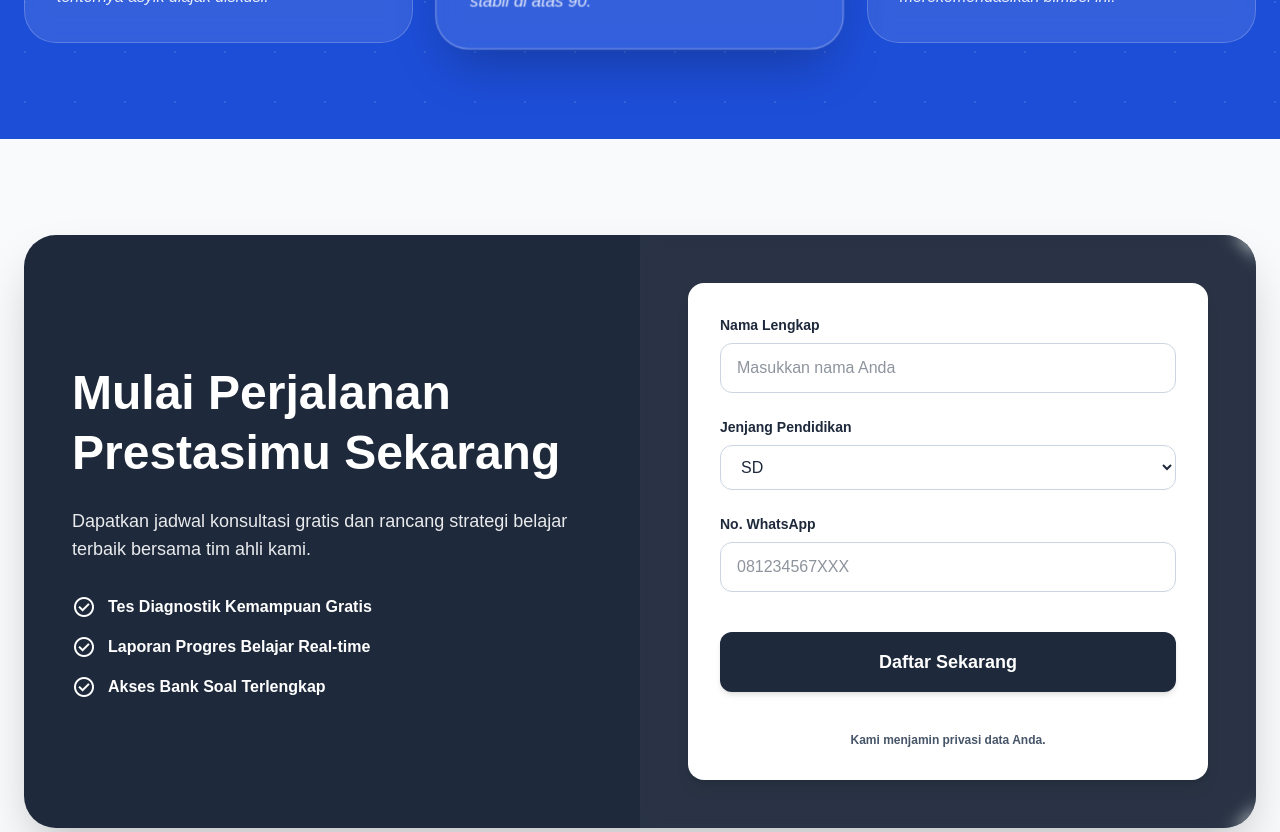
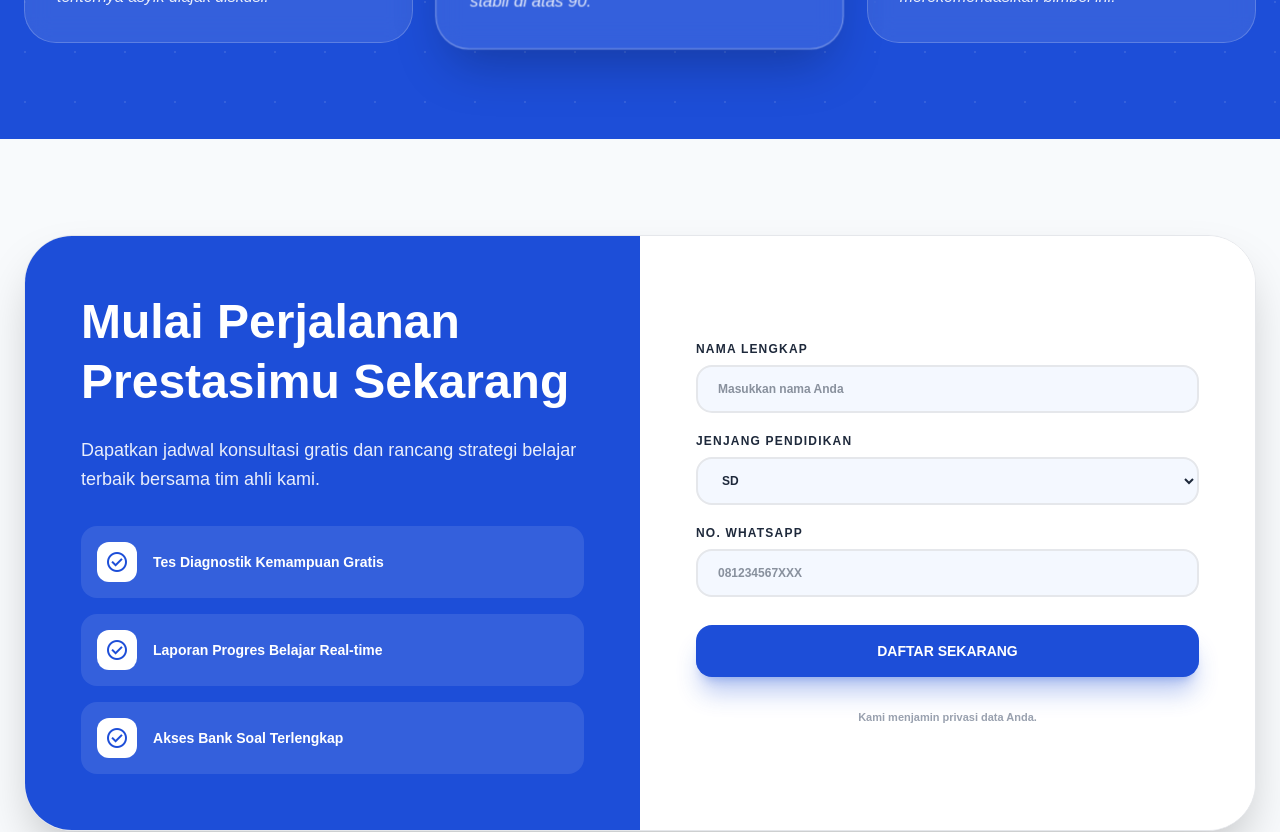
Before and after one commit to lanangwisana/BSEC-Frontend, a Next.js app: page /bsec-landingpage in a window 1280 px wide. Shown: the part 3400-4232 px from the top of the page. Built offline with nearby package versions, Linux system fonts and the light colour scheme; no server answers.

Commit message:
feat(landing): implement rounded 48px split card CTA with dynamic checklist items from CMS

```diff
--- a/app/bsec-landingpage/components/sections/CTA.tsx
+++ b/app/bsec-landingpage/components/sections/CTA.tsx
@@ -1,38 +1,58 @@
 import React from 'react'
+import { LeadCaptureCmsContent } from '@/app/bsec-admin-panel/cms/types'
 
-const CTA = () => {
+interface CTAProps {
+  data?: LeadCaptureCmsContent
+}
+
+const CTA: React.FC<CTAProps> = ({ data }) => {
+  const title = data?.title || 'Mulai Perjalanan Prestasimu Sekarang'
+  const subtitle = data?.subtitle || 'Dapatkan jadwal konsultasi gratis dan rancang strategi belajar terbaik bersama tim ahli kami.'
+  const checklist = data?.checklistItems || [
+    'Tes Diagnostik Kemampuan Gratis',
+    'Laporan Progres Belajar Real-time',
+    'Akses Bank Soal Terlengkap',
+  ]
+
   return (
-    <section className="py-24" id="daftar">
+    <section className="py-24 relative" id="daftar">
       <div className="max-w-[1280px] mx-auto px-6">
-        <div className="bg-primary overflow-hidden rounded-[32px] shadow-2xl flex flex-col md:flex-row items-stretch">
-          <div className="md:w-1/2 p-12 flex flex-col justify-center text-white">
-            <h2 className="font-display-lg text-4xl md:text-5xl font-extrabold mb-6 leading-tight">Mulai Perjalanan Prestasimu Sekarang</h2>
-            <p className="font-body-lg text-lg opacity-90 mb-8">Dapatkan jadwal konsultasi gratis dan rancang strategi belajar terbaik bersama tim ahli kami.</p>
+        <div className="bg-white border border-gray-200 overflow-hidden rounded-[48px] shadow-2xl flex flex-col md:flex-row items-stretch">
+          <div className="md:w-1/2 p-10 md:p-14 flex flex-col justify-center bg-[#1D4ED8] text-white relative">
+            <h2 className="text-3xl md:text-4xl lg:text-5xl font-black mb-6 leading-tight">
+              {title}
+            </h2>
+            <p className="text-lg opacity-90 mb-8 leading-relaxed font-medium">
+              {subtitle}
+            </p>
             <div className="space-y-4">
-              <div className="flex items-center gap-3">
-                <span className="material-symbols-outlined text-secondary-fixed">check_circle</span>
-                <span className="font-semibold">Tes Diagnostik Kemampuan Gratis</span>
-              </div>
-              <div className="flex items-center gap-3">
-                <span className="material-symbols-outlined text-secondary-fixed">check_circle</span>
-                <span className="font-semibold">Laporan Progres Belajar Real-time</span>
-              </div>
-              <div className="flex items-center gap-3">
-                <span className="material-symbols-outlined text-secondary-fixed">check_circle</span>
-                <span className="font-semibold">Akses Bank Soal Terlengkap</span>
-              </div>
+              {checklist.map((item, idx) => (
+                <div key={idx} className="flex items-center gap-4 bg-white/10 p-4 rounded-2xl">
+                  <span className="material-symbols-outlined text-[#1D4ED8] p-2 bg-white rounded-xl text-xl">check_circle</span>
+                  <span className="font-bold text-sm">{item}</span>
+                </div>
+              ))}
             </div>
           </div>
-          <div className="md:w-1/2 p-12 bg-white/5 backdrop-blur-sm flex items-center">
-            <div className="bg-white p-8 rounded-2xl w-full shadow-lg">
-              <form className="space-y-6">
+
+          <div className="md:w-1/2 p-10 md:p-14 flex items-center bg-white">
+            <div className="w-full">
+              <form className="space-y-5">
                 <div>
-                  <label className="block text-sm font-semibold text-primary mb-2">Nama Lengkap</label>
-                  <input className="w-full border border-outline-variant rounded-xl focus:ring-2 focus:ring-primary focus:border-primary px-4 py-3 outline-none text-primary" placeholder="Masukkan nama Anda" type="text"/>
+                  <label className="block text-xs font-black text-[#1E293B] mb-2 uppercase tracking-widest">
+                    Nama Lengkap
+                  </label>
+                  <input
+                    className="w-full border-2 border-gray-200 rounded-2xl focus:ring-[#1D4ED8] focus:border-[#1D4ED8] px-5 py-3.5 bg-[#EFF6FF]/70 text-xs font-semibold text-[#1E293B] transition-all"
+                    placeholder="Masukkan nama Anda"
+                    type="text"
+                  />
                 </div>
                 <div>
-                  <label className="block text-sm font-semibold text-primary mb-2">Jenjang Pendidikan</label>
-                  <select className="w-full border border-outline-variant rounded-xl focus:ring-2 focus:ring-primary focus:border-primary px-4 py-3 outline-none bg-white text-primary">
+                  <label className="block text-xs font-black text-[#1E293B] mb-2 uppercase tracking-widest">
+                    Jenjang Pendidikan
+                  </label>
+                  <select className="w-full border-2 border-gray-200 rounded-2xl focus:ring-[#1D4ED8] focus:border-[#1D4ED8] px-5 py-3.5 bg-[#EFF6FF]/70 text-xs font-semibold text-[#1E293B] transition-all">
                     <option>SD</option>
                     <option>SMP</option>
                     <option>SMA</option>
@@ -40,13 +60,24 @@ const CTA = () => {
                   </select>
                 </div>
                 <div>
-                  <label className="block text-sm font-semibold text-primary mb-2">No. WhatsApp</label>
-                  <input className="w-full border border-outline-variant rounded-xl focus:ring-2 focus:ring-primary focus:border-primary px-4 py-3 outline-none text-primary" placeholder="081234567XXX" type="tel"/>
+                  <label className="block text-xs font-black text-[#1E293B] mb-2 uppercase tracking-widest">
+                    No. WhatsApp
+                  </label>
+                  <input
+                    className="w-full border-2 border-gray-200 rounded-2xl focus:ring-[#1D4ED8] focus:border-[#1D4ED8] px-5 py-3.5 bg-[#EFF6FF]/70 text-xs font-semibold text-[#1E293B] transition-all"
+                    placeholder="081234567XXX"
+                    type="tel"
+                  />
                 </div>
-                <button className="w-full bg-primary text-white py-4 rounded-xl font-bold text-lg hover:brightness-110 shadow-md transition-all active:scale-95 mt-4" type="button">
-                  Daftar Sekarang
+                <button
+                  className="w-full bg-[#1D4ED8] hover:bg-[#1e40af] text-white py-4 rounded-2xl font-black text-sm shadow-xl shadow-[#1D4ED8]/30 transition-all active:scale-95 mt-2 cursor-pointer"
+                  type="button"
+                >
+                  DAFTAR SEKARANG
                 </button>
-                <p className="text-center text-xs text-on-surface-variant mt-4 font-semibold">Kami menjamin privasi data Anda.</p>
+                <p className="text-center text-[11px] text-gray-400 mt-3 font-semibold">
+                  Kami menjamin privasi data Anda.
+                </p>
               </form>
             </div>
           </div>
```
